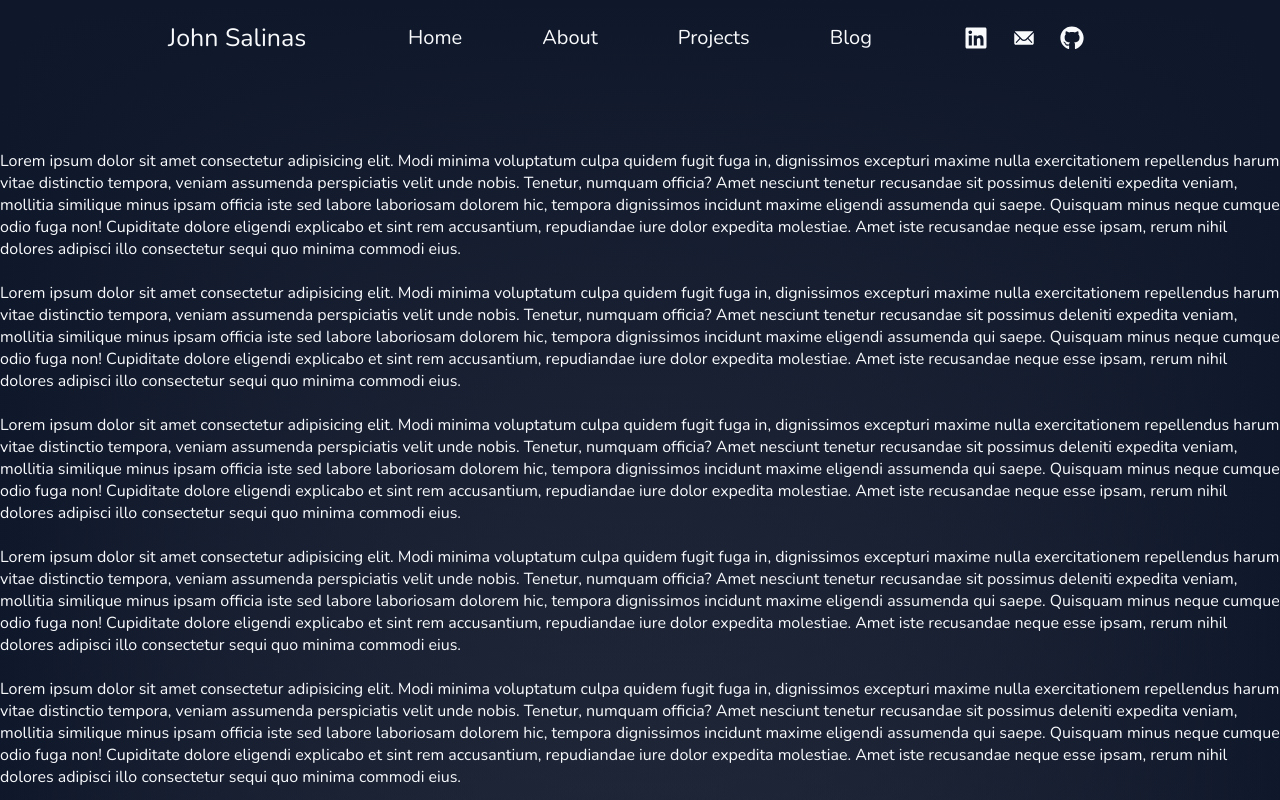
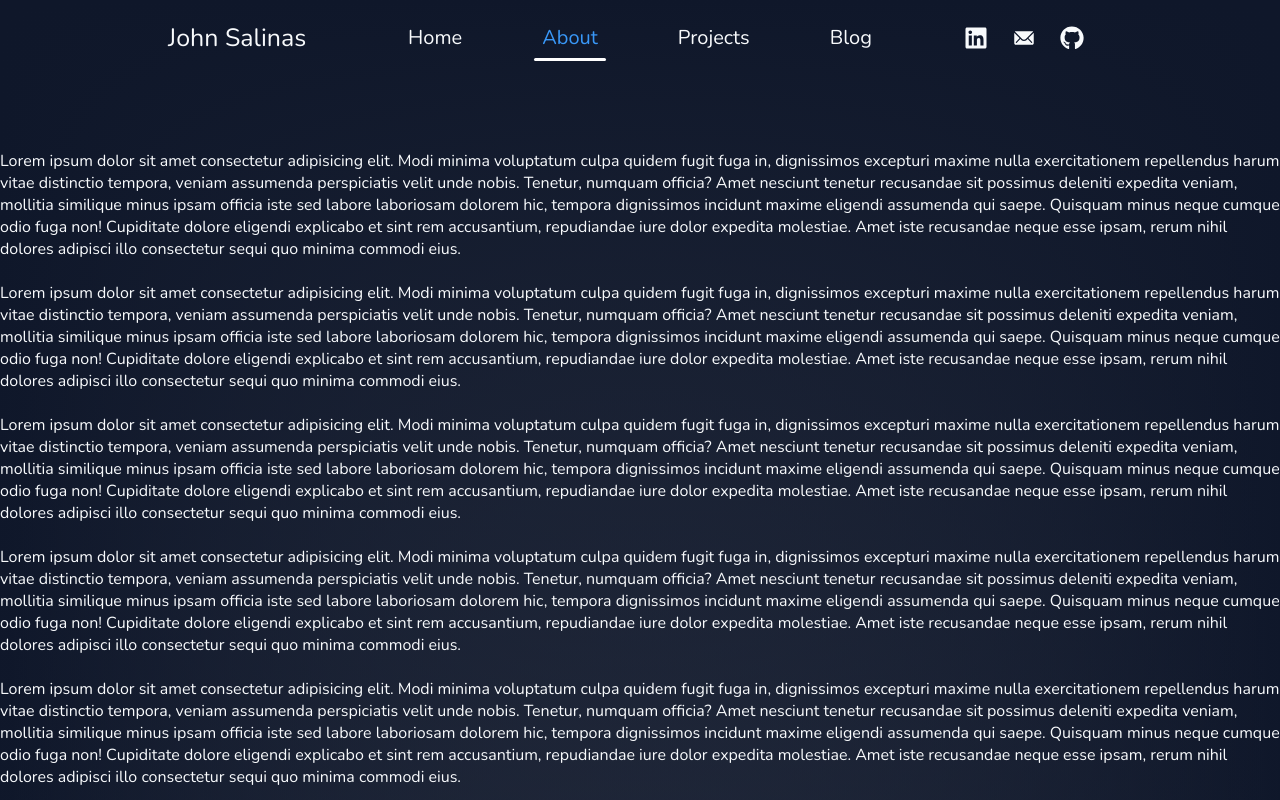
Before and after one commit to JohnSalinas123/Portofolio_JohnS, a React (Vite) app in the folder frontend/: page /about in a window 1280 px wide. Shown: the top 800 px of the page. Built offline with nearby package versions, Linux system fonts and the light colour scheme; no server answers.

Commit message:
add navbar element active bar indicator, background color appear

```diff
--- a/frontend/src/components/Navbar.jsx
+++ b/frontend/src/components/Navbar.jsx
@@ -1,4 +1,4 @@
-import React from 'react'
+import React, { useEffect } from 'react'
 import {useState } from 'react'
 import { Link, NavLink } from 'react-router-dom'
 import { FaLinkedin, FaGithub } from "react-icons/fa";
@@ -8,9 +8,27 @@ import "../styles/Navbar.css"
 
 export const Navbar = () => {
     const [menuVisible, setMenuVisible] = useState(false)
+    const [scrolled, setScrolled] = useState(false)
+
+    useEffect(() => {
+        const handleScroll = () => {
+            const isScrolled = window.scrollY > 0;
+            setScrolled(isScrolled)
+        };
+
+        window.addEventListener('scroll', handleScroll);
+
+        return () => {
+            window.removeEventListener('scroll', handleScroll)
+        };
+
+
+    }, []);
+
+
 
     return (
-        <nav className="main-color">
+        <nav className={`main-color ${scrolled ? 'nav-background' : ''}`}>
             <div className="menu" onClick={() => {setMenuVisible(!menuVisible)}}>
                 <RxHamburgerMenu />
             </div>
@@ -23,16 +41,16 @@ export const Navbar = () => {
             <div className="nav-container">
                 <ul className={menuVisible ? "open" : ""}>
                     <li>
-                        <NavLink to="/">Home</NavLink>
+                        <NavLink to="/" className="nav-element">Home</NavLink>
                     </li>
                     <li>
-                        <NavLink to="/about">About</NavLink>
+                        <NavLink to="/about" className="nav-element">About</NavLink>
                     </li>
                     <li>
-                        <NavLink to="/projects">Projects</NavLink>
+                        <NavLink to="/projects" className="nav-element">Projects</NavLink>
                     </li>
                     <li>
-                        <NavLink to="/blog">Blog</NavLink>
+                        <NavLink to="/blog" className="nav-element">Blog</NavLink>
                     </li>
 
                     <li className="menu-socials">
--- a/frontend/src/styles/Navbar.css
+++ b/frontend/src/styles/Navbar.css
@@ -10,7 +10,11 @@ nav {
     z-index: 100;
     padding-top: 1rem;
     padding-bottom: 1rem;
+    transition: background-color 0.3s ease;
+}
 
+.nav-background {
+    background-color: #0e0e0e;
 }
 
 nav .title {
@@ -61,6 +65,24 @@ nav .menu svg{
     width: 36px;
 }
 
+.nav-element.active {
+    color: var(--darker-blue) !important;
+    position: relative;
+    display: inline-block;
+  }
+
+
+.nav-element.active::after {
+    content: '';
+    position: absolute;
+    bottom: -2px; /* Adjust as needed */
+    left: 0;
+    width: 100%;
+    height: 3px; /* Thickness of the bar */
+    border-radius: 20px;
+    background-color: #fff; /* Color of the bar */
+}
+
 .menu-socials {
     display: none;
 }
@@ -89,6 +111,16 @@ nav .menu svg{
     font-weight: 400;
     text-align: left;
     text-decoration: none;
+}
+
+.logo-link.active::after {
+    content: '';
+    position: absolute;
+    bottom: -2px; /* Adjust as needed */
+    left: 0;
+    width: 100%;
+    height: 2px; /* Thickness of the bar */
+    background-color: transparent; /* Set to transparent to hide the bar */
 }
 
 
--- a/frontend/src/styles/general.css
+++ b/frontend/src/styles/general.css
@@ -21,9 +21,3 @@
 .main-color a {
   color: #f8fafc;
 }
-
-.active {
-  color: var(#0E9594) !important;
-  position: relative;
-  display: inline-block;
-}
```
